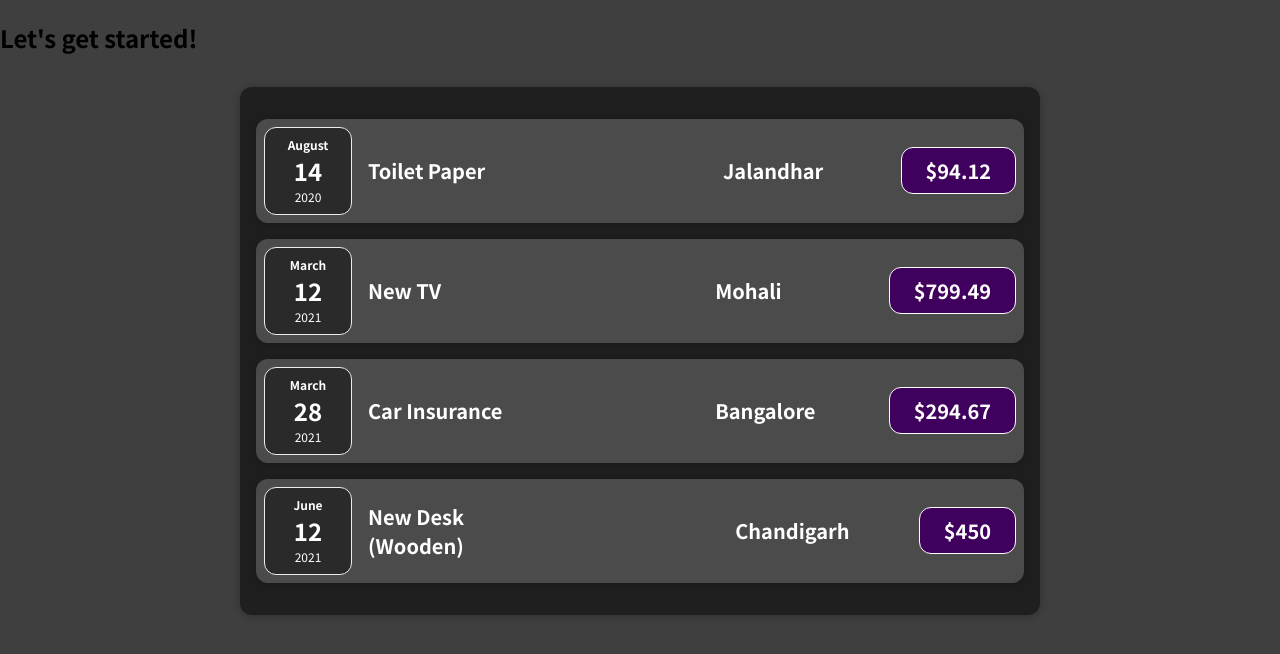
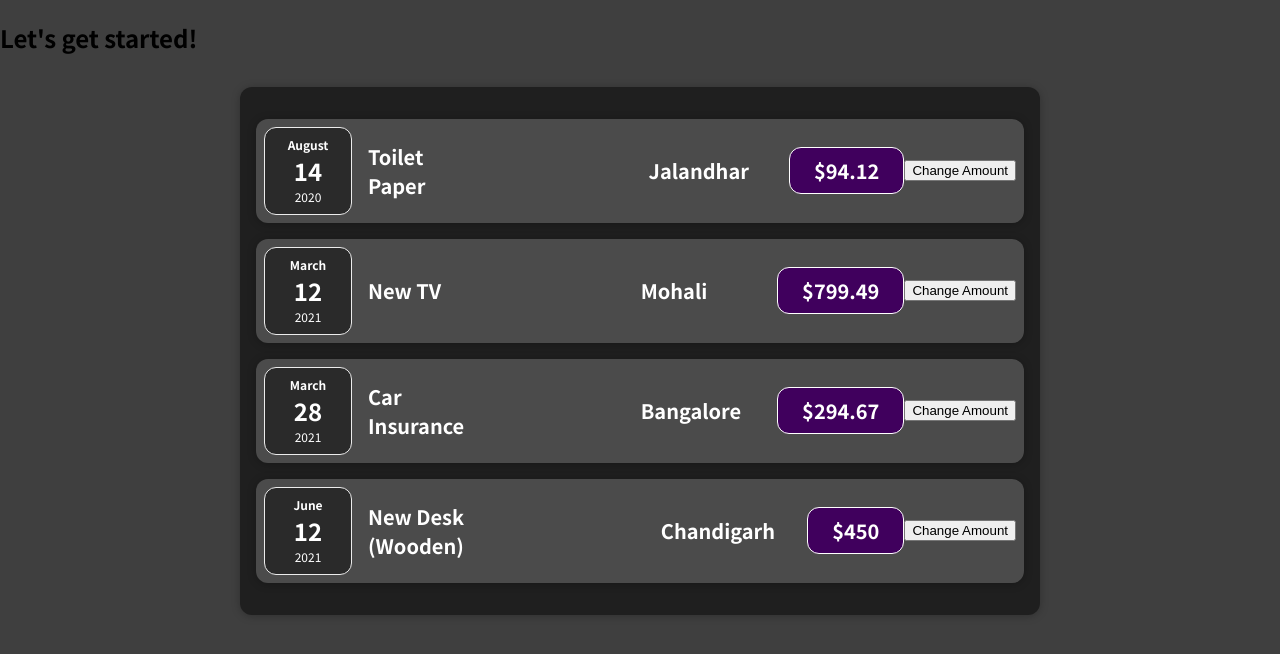
Before and after one commit to Varsha0095/ReactProject, a React (Create React App) app: page / in a window 1280 px wide. Shown: the top 654 px of the page. Built offline with nearby package versions, Linux system fonts and the light colour scheme.

Commit message:
ChangeAmountButtonAdded

```diff
--- a/src/App.js
+++ b/src/App.js
@@ -1,3 +1,4 @@
+import React from "react";
 import Expenses from "./components/Expenses/Expenses";
 
 const App = () => {
--- a/src/components/Expenses/ExpenseDate.js
+++ b/src/components/Expenses/ExpenseDate.js
@@ -1,3 +1,5 @@
+import React from "react";
+
 import './ExpenseDate.css';
 
 
--- a/src/components/Expenses/ExpenseItem.js
+++ b/src/components/Expenses/ExpenseItem.js
@@ -1,19 +1,28 @@
+import React, { useState } from "react";
+
 import Card from "../UI/Card";
 import ExpenseDate from "./ExpenseDate";
 import "./ExpenseItem.css";
 
 const ExpenseItem = (props) => {
+  const [amount, setAmount] = useState(props.amount);
+  console.log('Evaluation by React')
+  const clickHandler = () => {
+    setAmount('100')
+    console.log(amount);
+  };
   return (
     <Card className="expense-item">
       <ExpenseDate date={props.date} />
       <div className="expense-item__description">
-      <h2>{props.title}</h2>
-      <div className="expense-item__description"></div>
-      <h2>{props.locationOfExpenditure}</h2>
-      <div className="expense-item__price">${props.amount}</div>
+        <h2>{props.title}</h2>
+        <div className="expense-item__description"></div>
+        <h2>{props.locationOfExpenditure}</h2>
+        <div className="expense-item__price">${amount}</div>
       </div>
-     </Card>
+      <button onClick={clickHandler}>Change Amount</button>
+    </Card>
   );
-}
+};
 
 export default ExpenseItem;
--- a/src/components/Expenses/Expenses.js
+++ b/src/components/Expenses/Expenses.js
@@ -1,3 +1,5 @@
+import React from "react";
+
 import Card from "../UI/Card";
 import ExpenseItem from "./ExpenseItem";
 import './Expenses.css';
--- a/src/index.js
+++ b/src/index.js
@@ -1,3 +1,4 @@
+import React from 'react';
 import ReactDOM from 'react-dom/client';
 
 import './index.css';
```
Also changed, not shown: 1 other file (tests, documents, lock files or other folders).
